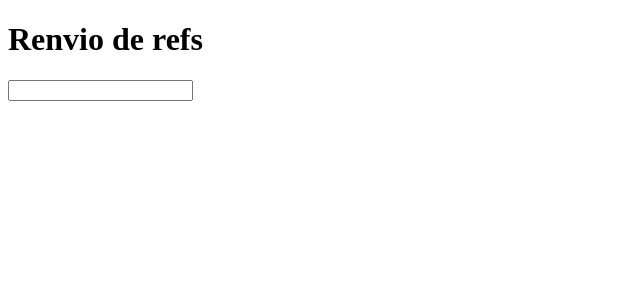
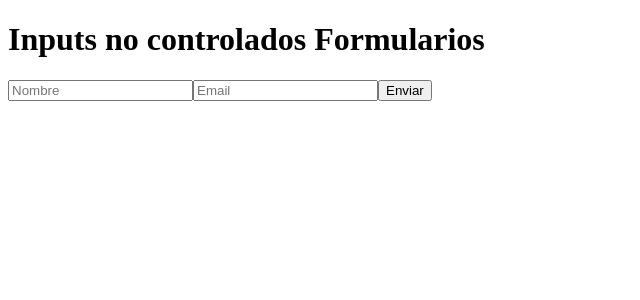
Before and after one commit to carlosmorera/CursoReact2020, a React (Create React App) app: page / in a window 1280 px wide. Shown: the top 300 px of the page, without its empty margins (0-640 px from the left). Built offline with nearby package versions, Linux system fonts and the light colour scheme.

Commit message:
ejerciciod e como se maneja un input no controlado dentro de un formulario

```diff
--- a/src/App.js
+++ b/src/App.js
@@ -1,28 +1,47 @@
 import React, {Component} from "react";
 
-const FancyInput = React.forwardRef((props, ref) => (
+//Con los input no controlados no podermos controlar los cambios de la informacion
 
-    <div>
-        <input
-            type="text"
-            ref={ref}
-        />
-    </div>
-))
+class InputNoControlado extends Component {
+    handleSubmit = (event) => {
+        event.preventDefault()
+        const nombre = event.target[0].value
+        const email = event.target[1].value
+        this.props.onSend({nombre, email})
+    }
 
+    render() {
+        return (
+            <form onSubmit={this.handleSubmit}>
+                <input
+                    type="text"
+                    placeholder='Nombre'
+                />
+                <input
+                    type="text"
+                    placeholder='Email'
+                />
+                <button>
+                    Enviar
+                </button>
+            </form>
+        )
+    }
+
+}
 
 class App extends Component {
-    entrada = React.createRef()
-    componentDidMount() {
-        console.log(this.entrada)
+    send = (data) => {
+        console.log(data)
     }
 
     render() {
         return (
             <div>
-                <h1>Renvio de refs</h1>
-                <FancyInput
-                    ref={this.entrada}/>
+                <h1>Inputs no controlados Formularios</h1>
+                <InputNoControlado
+                onSend ={this.send}
+                />
             </div>
         )
     }
```
